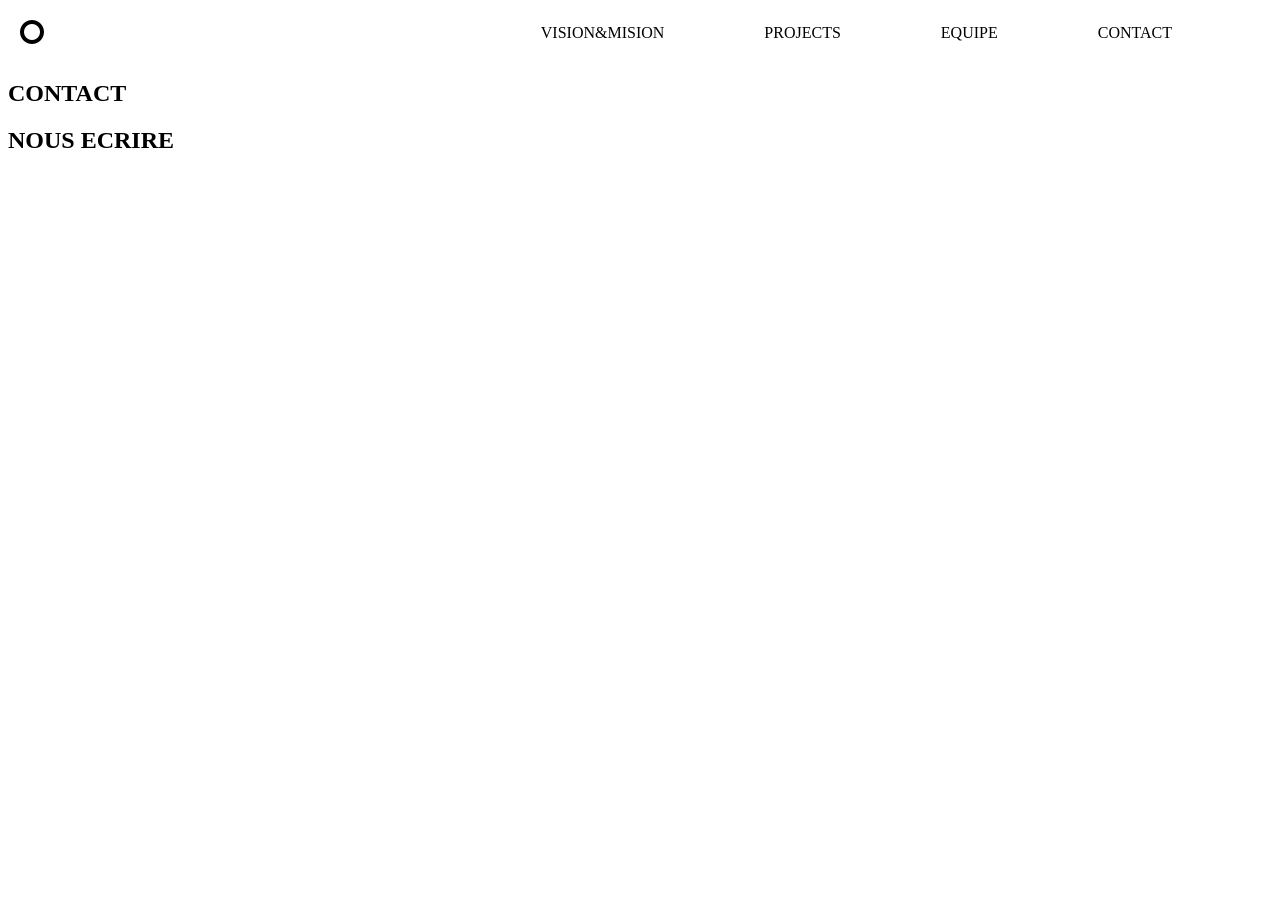
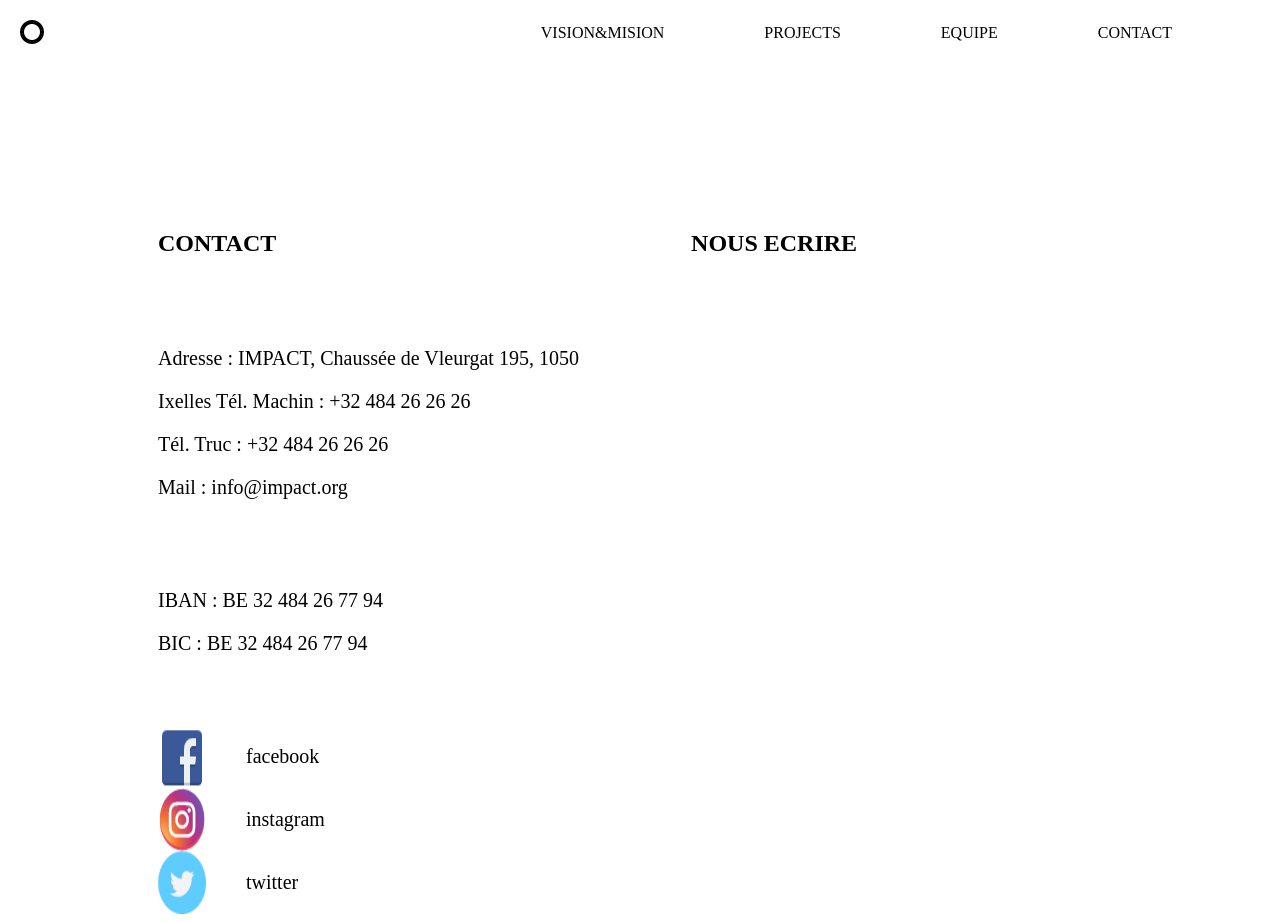
Before and after one commit to tornikegelashvili/davaleba-13, a plain HTML site: page index.html in a window 1280 px wide. Before the commit the page ends 800 px from the top, so only its background shows below. Drawn offline with Linux system fonts and the light colour scheme.

Commit message:
add contact list

```diff
--- a/index.html
+++ b/index.html
@@ -27,10 +27,43 @@
     </header>
     <footer>
       <div class="conteiner2">
-        <div class="footer">
+       <div class="footer">
+       <div class="contact">
         <h2>CONTACT</h2>
+       </div>
+       <div class="form">
         <h2>NOUS ECRIRE</h2>
+        <div class="form1">
+
+        </div>
        </div>
+       </div>
+       <div class="conteiner3">
+       <div class="contact1">
+        <p>Adresse : IMPACT, Chaussée de Vleurgat 195, 1050 </p>
+        <p>Ixelles Tél. Machin : +32 484 26 26 26</p>
+        <p>Tél. Truc : +32 484 26 26 26</p>
+        <p>Mail : info@impact.org</p>
+       </div>
+       <div class="contact2">
+        <p>IBAN : BE 32 484 26 77 94 </p>
+        <p>BIC : BE 32 484 26 77 94</p>
+       </div>
+       <div class="contact3">
+        <div class="facebook">
+        <img src="image/fb.png" alt="logo"/>
+        <p>facebook</p>
+        </div>
+        <div class="instagram">
+        <img src="image/inst.png" alt="logo"/>
+        <p>instagram</p>
+        </div>
+        <div class="twitter">
+        <img src="image/twit.png" alt="logo"/>
+        <p>twitter</p>
+        </div>
+       </div>
+    </div>
      </div>
     </footer>
 </body>
--- a/style.css
+++ b/style.css
@@ -14,3 +14,23 @@ li{
     text-decoration: none;
     color: black;
 }
+.footer{
+    display:grid;
+    grid-template-columns: auto auto ;
+    margin-left: 150px;
+    padding-top: 150px;
+}
+.contact1 ,.contact2,.contact3{
+    padding-top: 50px;
+    margin-left: 150px;
+}
+.facebook,.instagram,.twitter{
+    display: flex;
+    margin-left: 0px;
+}
+.contact3 p{
+    padding-left: 40px;
+}
+.conteiner3{
+    font-size: 20px;
+}
```
